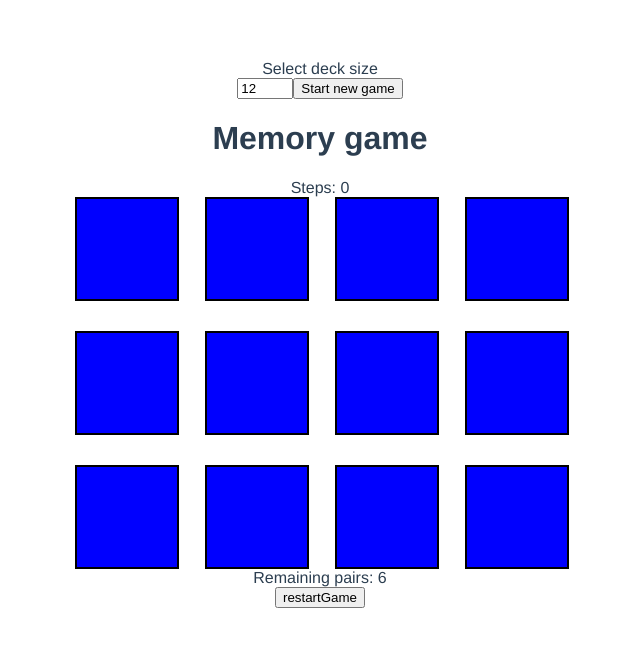
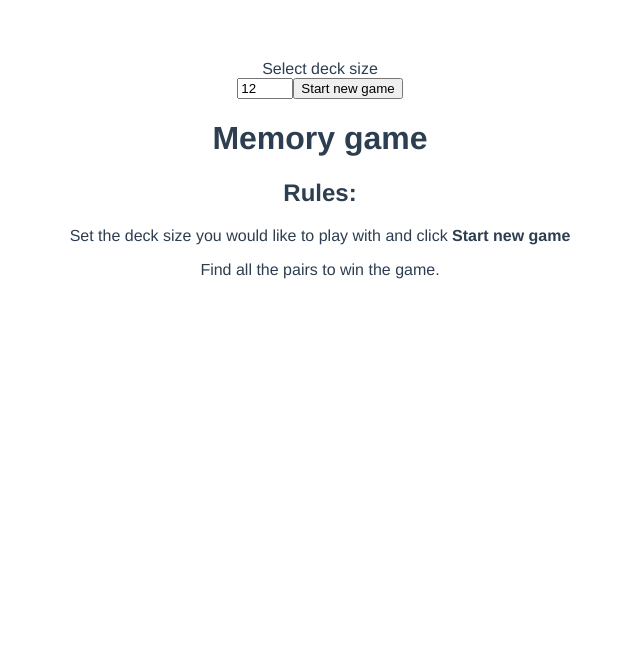
Before and after one commit to tivcsu/memory-game-vue, a Vue app: page / in a window 1280 px wide. Shown: the top 646 px of the page, without its empty margins (320-960 px from the left). Built offline with nearby package versions, Linux system fonts and the light colour scheme.

Commit message:
Added landing page

```diff
--- a/src/App.vue
+++ b/src/App.vue
@@ -5,8 +5,10 @@
       <input type="number" max="20" min="6" step="2" v-model="deckSize" />
       <button @click="newGame">Start new game</button>
     </div>
+    <h1>Memory game</h1>
   </div>
-  <h1>Memory game</h1>
+  <LandingPage v-if="!gameStarted" />
+  <div class="gamePage" v-else>
     <div>Steps: {{ steps }}</div>
     <div class="game-board">
       <Card
@@ -21,17 +23,20 @@
     </div>
     <div>{{ gameStatus }}</div>
     <button @click="restartGame">restartGame</button>
+  </div>
 </template>
 
 <script setup>
 import _ from "lodash";
 import { ref, watch, computed } from "vue";
 import Card from "./components/Card.vue";
+import LandingPage from "./components/LandingPage.vue";
 
 const cardList = ref([]);
 const flippedCards = ref([]);
 const steps = ref(0);
 const deckSize = ref(12);
+const gameStarted = ref(false);
 
 const remainingPairs = computed(
   () => cardList.value.filter((card) => card.isMatched === false).length / 2
@@ -92,6 +97,7 @@ const restartGame = () => {
 };
 
 const newGame = () => {
+  gameStarted.value = true;
   cardList.value.length = 0;
   steps.value = 0;
   setBoard();
--- /dev/null
+++ b/src/components/LandingPage.vue
@@ -0,0 +1,14 @@
+<template>
+  <div class="landing-page">
+    <h2>Rules:</h2>
+    <p>
+      Set the deck size you would like to play with and click
+      <b>Start new game</b>
+    </p>
+    <p>Find all the pairs to win the game.</p>
+  </div>
+</template>
+
+<script setup></script>
+
+<style></style>
```
Lines whose indentation alone changed are shown as unchanged.
